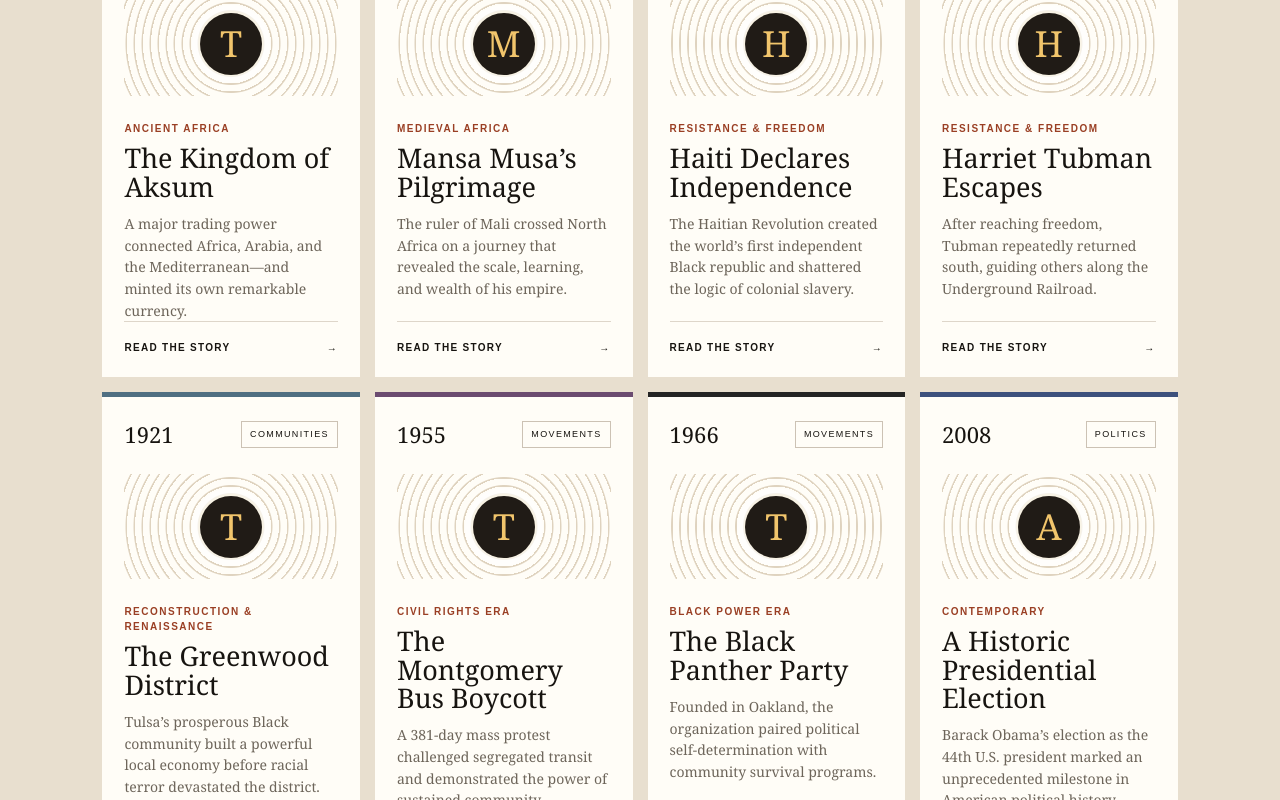
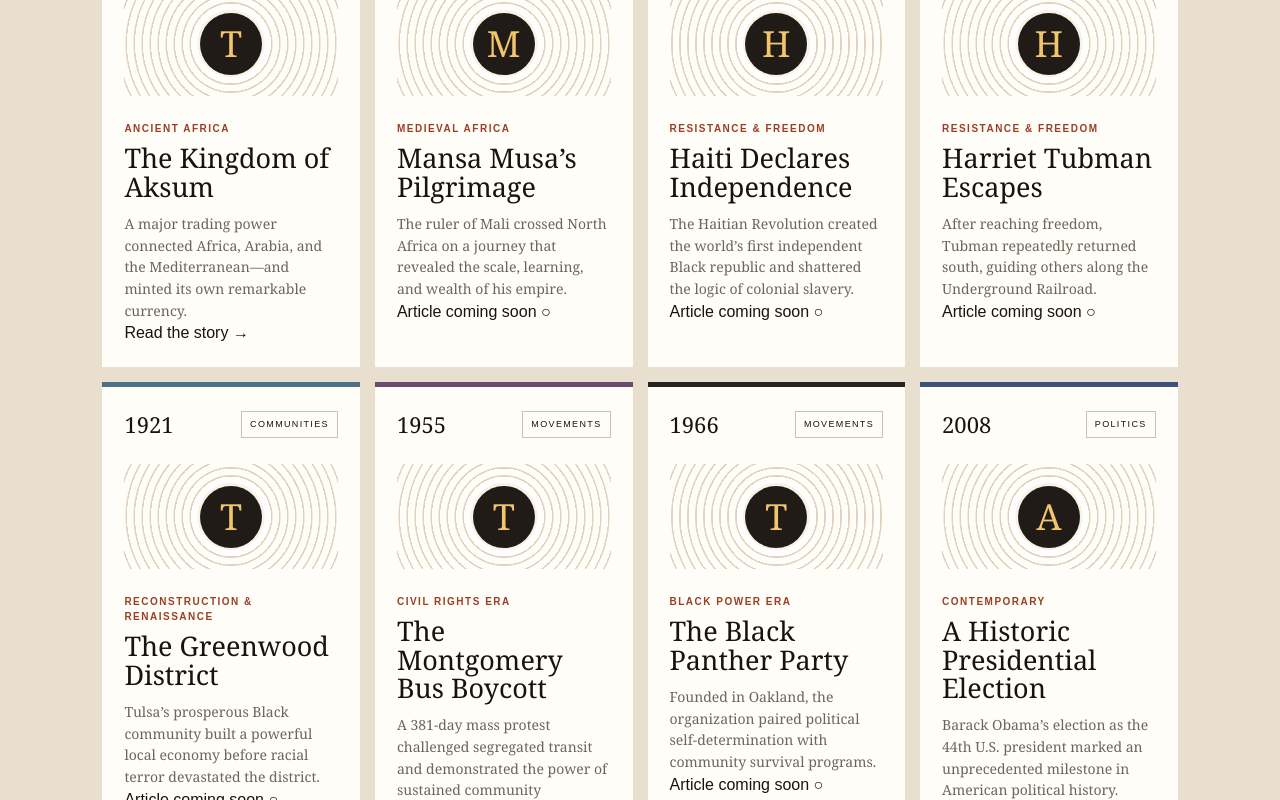
Before and after one commit to skip226/The-Black-History-Codex, a Next.js app: page / in a window 1280 px wide. Shown: the part 2307-3107 px from the top of the page. Built offline with nearby package versions, Linux system fonts and the light colour scheme.

Commit message:
Link the Aksum collection entry

```diff
--- a/app/page.tsx
+++ b/app/page.tsx
@@ -1,9 +1,9 @@
 "use client";
 import { useMemo, useState } from "react";
 
-type Entry={year:string;title:string;category:string;era:string;summary:string;accent:string};
+type Entry={year:string;title:string;category:string;era:string;summary:string;accent:string;slug?:string};
 const entries:Entry[]=[
-{year:"c. 300",title:"The Kingdom of Aksum",category:"Civilizations",era:"Ancient Africa",summary:"A major trading power connected Africa, Arabia, and the Mediterranean—and minted its own remarkable currency.",accent:"gold"},
+{year:"c. 300",title:"The Kingdom of Aksum",category:"Civilizations",era:"Ancient Africa",summary:"A major trading power connected Africa, Arabia, and the Mediterranean—and minted its own remarkable currency.",accent:"gold",slug:"/stories/kingdom-of-aksum"},
 {year:"1324",title:"Mansa Musa’s Pilgrimage",category:"Leaders",era:"Medieval Africa",summary:"The ruler of Mali crossed North Africa on a journey that revealed the scale, learning, and wealth of his empire.",accent:"copper"},
 {year:"1804",title:"Haiti Declares Independence",category:"Revolutions",era:"Resistance & Freedom",summary:"The Haitian Revolution created the world’s first independent Black republic and shattered the logic of colonial slavery.",accent:"red"},
 {year:"1849",title:"Harriet Tubman Escapes",category:"People",era:"Resistance & Freedom",summary:"After reaching freedom, Tubman repeatedly returned south, guiding others along the Underground Railroad.",accent:"green"},
@@ -22,7 +22,7 @@
   <section className="manifesto" id="mission"><p className="section-number">01 / THE MISSION</p><blockquote>“A people without the knowledge of their past history, origin and culture is like a tree without roots.”</blockquote><p className="attribution">— Marcus Garvey</p><div className="mission-copy"><h2>More than a month.<br/><em>A living archive.</em></h2><p>The Black History Codex is being built as a welcoming, source-conscious place to learn beyond the familiar headlines. It connects African antiquity, the diaspora, resistance, achievement, culture, and the unfinished work of freedom.</p></div></section>
   <section className="explore" id="explore"><div className="section-heading"><div><p className="section-number">02 / EXPLORE THE CODEX</p><h2>Find a story that<br/>changes your <em>perspective.</em></h2></div><p>Start with a name, a movement, a place, or an idea. This first collection establishes the structure for a much larger historical library.</p></div>
    <div className="search-panel"><label className="search-box"><span>⌕</span><input value={query} onChange={e=>setQuery(e.target.value)} placeholder="Search people, events, movements…" aria-label="Search the Codex"/></label><select value={era} onChange={e=>setEra(e.target.value)} aria-label="Filter by historical era">{eras.map(x=><option key={x}>{x}</option>)}</select></div>
-   <div className="result-meta"><span>{filtered.length} {filtered.length===1?"entry":"entries"}</span><span>{era}</span></div><div className="card-grid">{filtered.map(e=><article className={`story-card ${e.accent}`} key={e.title}><div className="card-top"><span className="year">{e.year}</span><span className="category">{e.category}</span></div><div className="card-symbol"><span>{e.title.charAt(0)}</span></div><p className="era">{e.era}</p><h3>{e.title}</h3><p>{e.summary}</p><button type="button" aria-label={`Read about ${e.title}`}>Read the story <span>→</span></button></article>)}</div>{filtered.length===0&&<div className="empty"><strong>No entries found—yet.</strong><p>Try a broader search or choose another era.</p></div>}</section>
+   <div className="result-meta"><span>{filtered.length} {filtered.length===1?"entry":"entries"}</span><span>{era}</span></div><div className="card-grid">{filtered.map(e=><article className={`story-card ${e.accent}`} key={e.title}><div className="card-top"><span className="year">{e.year}</span><span className="category">{e.category}</span></div><div className="card-symbol"><span>{e.title.charAt(0)}</span></div><p className="era">{e.era}</p><h3>{e.title}</h3><p>{e.summary}</p>{e.slug?<a className="story-link" href={e.slug} aria-label={`Read about ${e.title}`}>Read the story <span>→</span></a>:<span className="story-link coming">Article coming soon <span>○</span></span>}</article>)}</div>{filtered.length===0&&<div className="empty"><strong>No entries found—yet.</strong><p>Try a broader search or choose another era.</p></div>}</section>
   <section className="timeline" id="timeline"><div className="timeline-intro"><p className="section-number">03 / THROUGH TIME</p><h2>One history.<br/><em>Countless chapters.</em></h2><p>Move across a connected story—from kingdoms and trade routes to liberation movements and cultural revolutions.</p></div><div className="timeline-track">{entries.slice(0,6).map((e,i)=><div className="timeline-item" key={e.year}><span>{String(i+1).padStart(2,"0")}</span><strong>{e.year}</strong><p>{e.title}</p></div>)}</div></section>
   <section className="newsletter"><span className="seal">✦</span><p className="section-number">KEEP LEARNING</p><h2>History belongs<br/>to those who <em>remember.</em></h2><p>New stories, timelines, and learning resources are coming as the Codex grows.</p><form onSubmit={e=>e.preventDefault()}><label className="sr-only" htmlFor="email">Email address</label><input id="email" type="email" placeholder="Enter your email address"/><button type="submit">Join the archive →</button></form></section>
   <footer><a className="brand" href="#top"><span className="brand-mark">BHC</span><span><strong>The Black History</strong><em>Codex</em></span></a><p>Preserving the past. Informing the present. Inspiring the future.</p><p>© 2026 The Black History Codex</p></footer>
```
